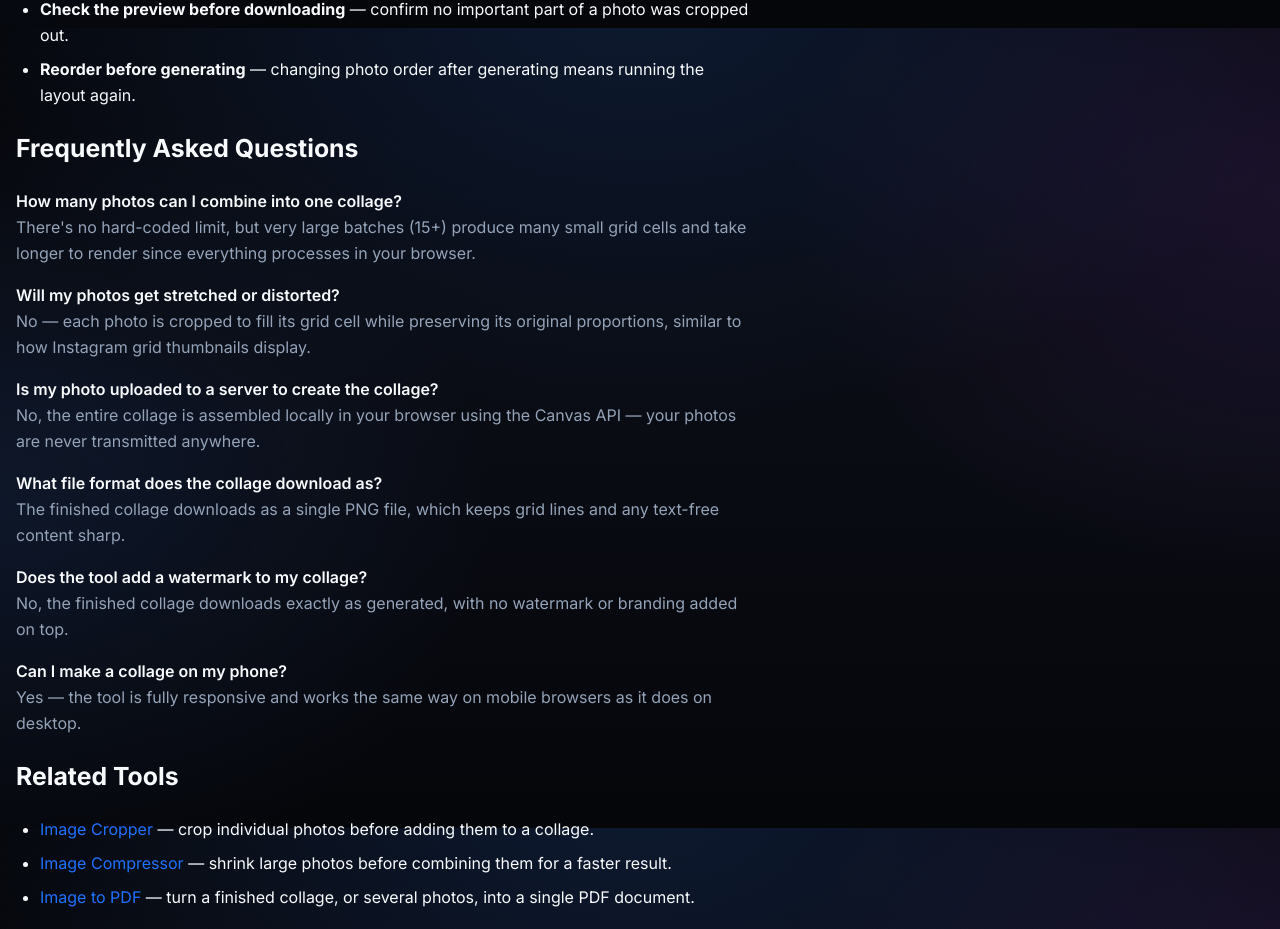
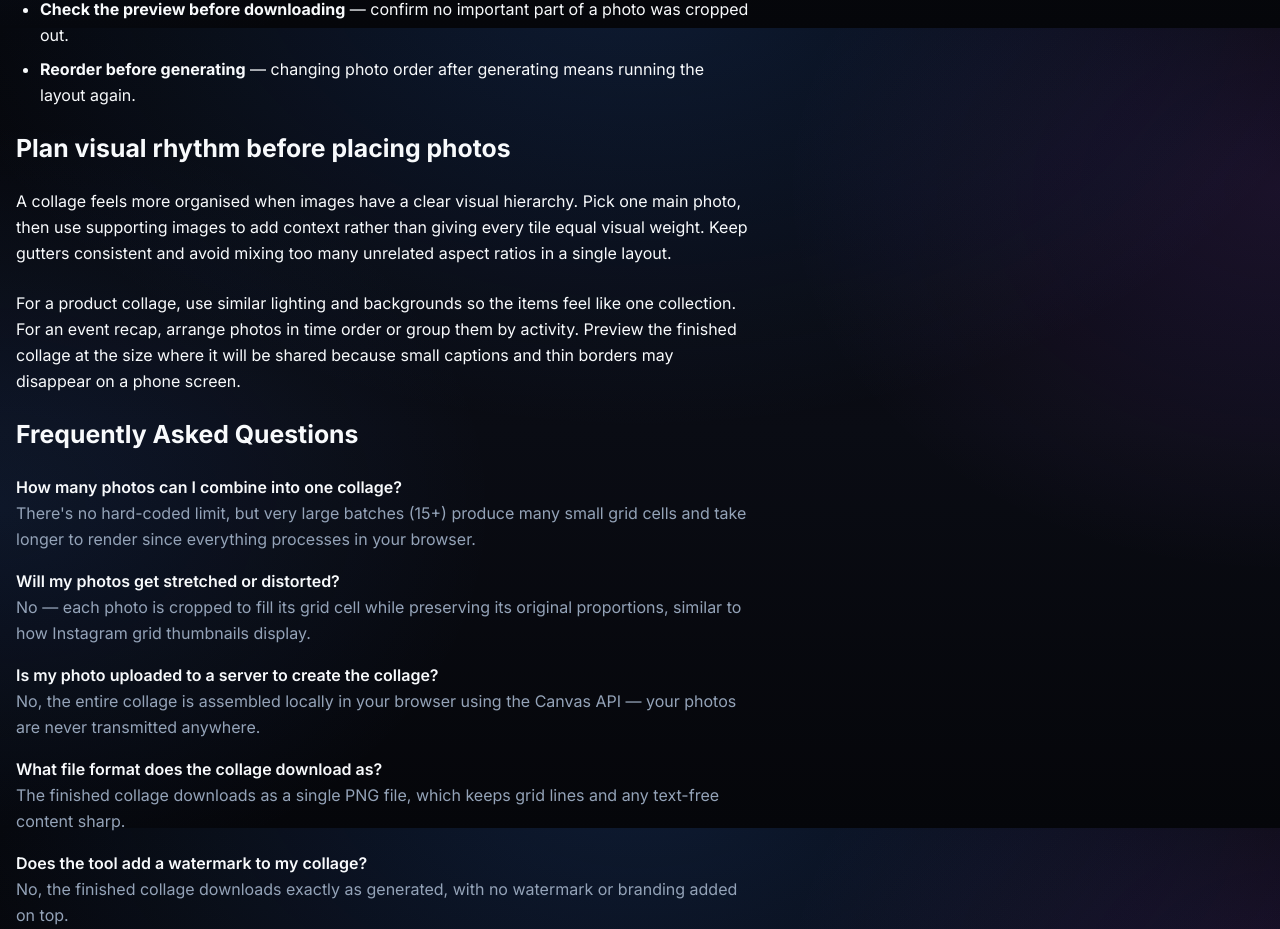
Before and after one commit to surajkumar122024-star/ok01, a Next.js app: page /blog/image-collage-maker-guide in a window 1280 px wide. Shown: the part 2372-3301 px from the top of the page. Built offline with nearby package versions, Linux system fonts and the light colour scheme.

Commit message:
Add unique subject-specific guidance to blog article

```diff
--- a/src/app/blog/image-collage-maker-guide/page.tsx
+++ b/src/app/blog/image-collage-maker-guide/page.tsx
@@ -116,6 +116,7 @@ export default function ImageCollageArticle() {
             <li><strong>Reorder before generating</strong> — changing photo order after generating means running the layout again.</li>
           </ul>
 
+          <h2 className="text-2xl font-bold mt-8">Plan visual rhythm before placing photos</h2><p>A collage feels more organised when images have a clear visual hierarchy. Pick one main photo, then use supporting images to add context rather than giving every tile equal visual weight. Keep gutters consistent and avoid mixing too many unrelated aspect ratios in a single layout.</p><p>For a product collage, use similar lighting and backgrounds so the items feel like one collection. For an event recap, arrange photos in time order or group them by activity. Preview the finished collage at the size where it will be shared because small captions and thin borders may disappear on a phone screen.</p>
           <h2 id="faq" className="text-2xl font-bold mt-8">Frequently Asked Questions</h2>
           <div className="space-y-4">
             <div>
```
